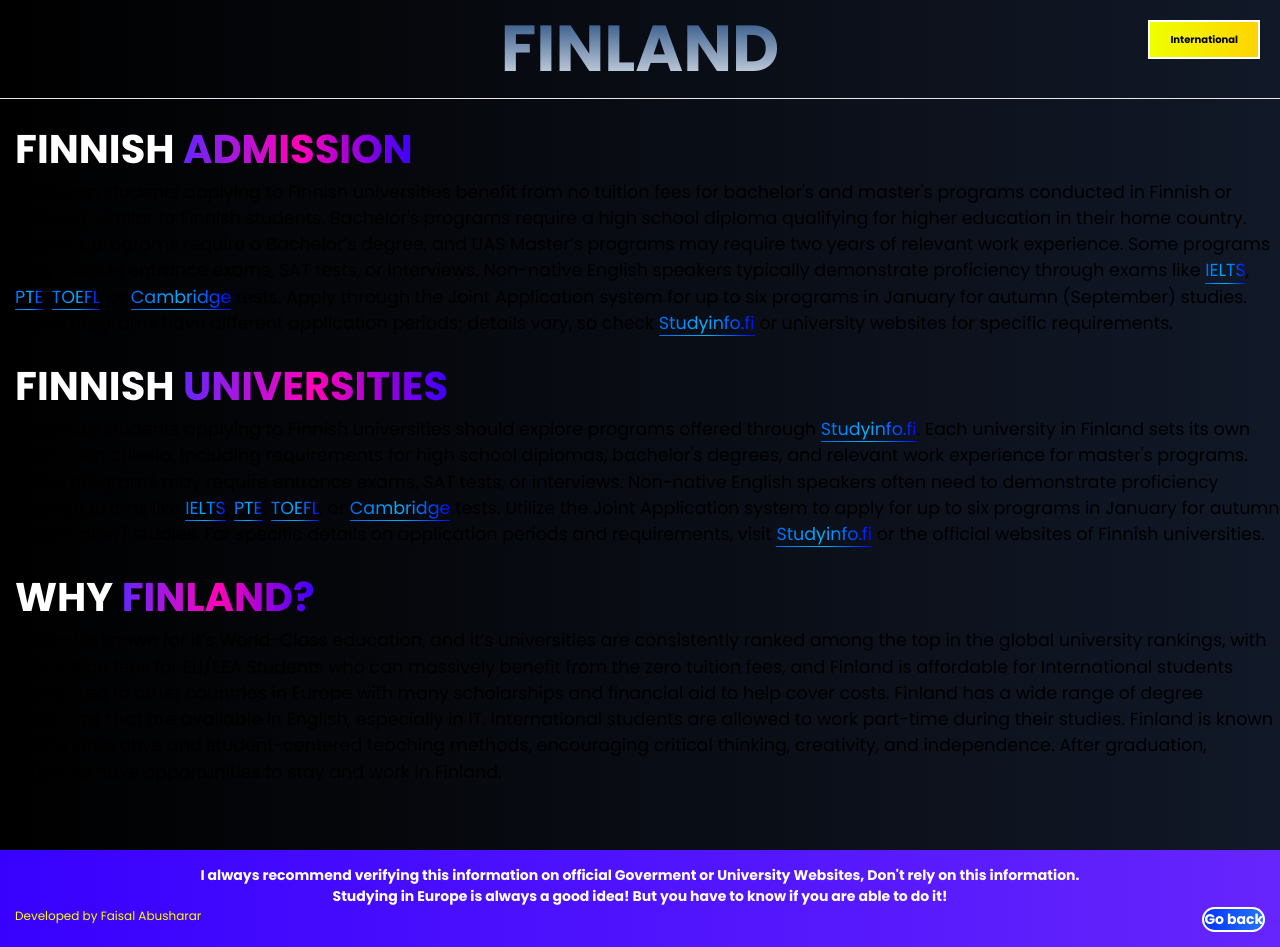
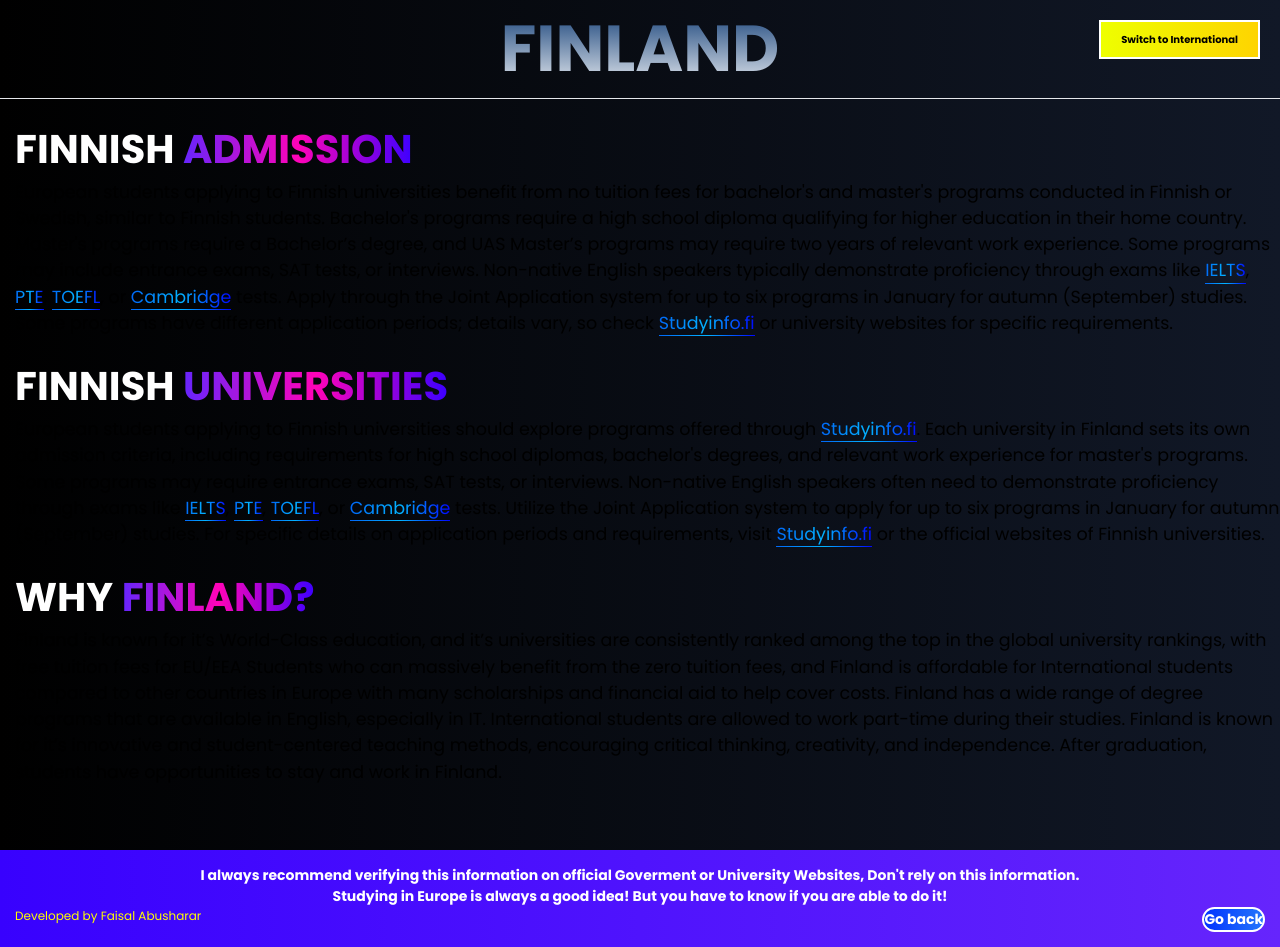
Before and after one commit to FaisalAbusharar/europe-university-info, a Next.js app: page /countries/finland in a window 1280 px wide. Built offline with nearby package versions, Linux system fonts and the light colour scheme.

Commit message:
made switch button more clear

```diff
--- a/src/app/components/country.jsx
+++ b/src/app/components/country.jsx
@@ -44,7 +44,7 @@ const Country = ({countryName, countryNameOptional,
             <div  className="flex-grow flex-col items-center justify-center">
                 <h1 id="titleCountry" style={titleStyle}>{countryName}</h1>
                 <button id="toggleButton" onClick={handleToggle}>
-                    {isInternational ? "European" : "International"}
+                    {isInternational ? "Switch to European" : "Switch to International"}
                 </button>
                 <hr id="line"></hr>
                 <h2 id="subtitleLeft">{countryNameOptional} <p id="gradientSub">ADMISSION</p></h2>
```
